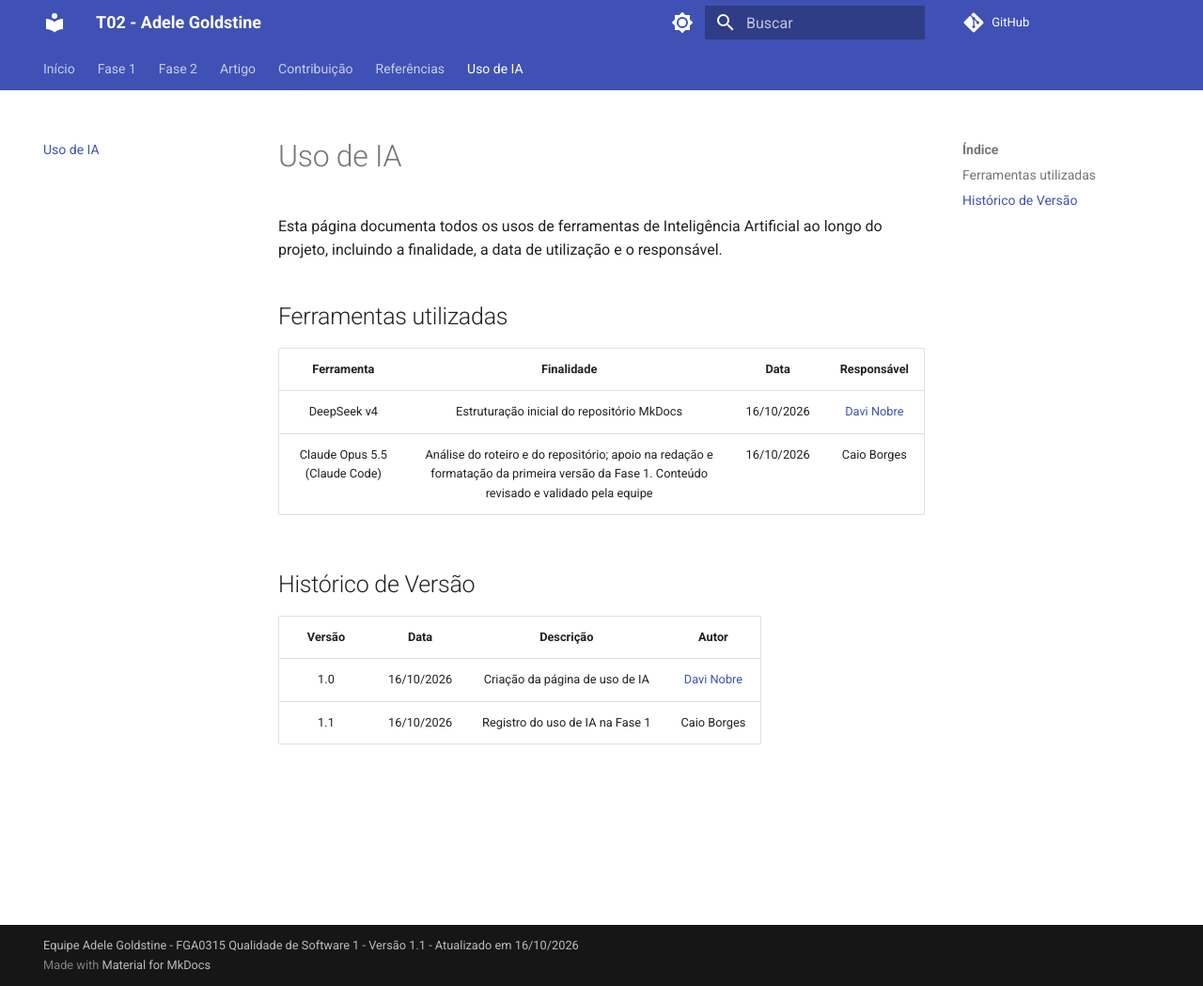
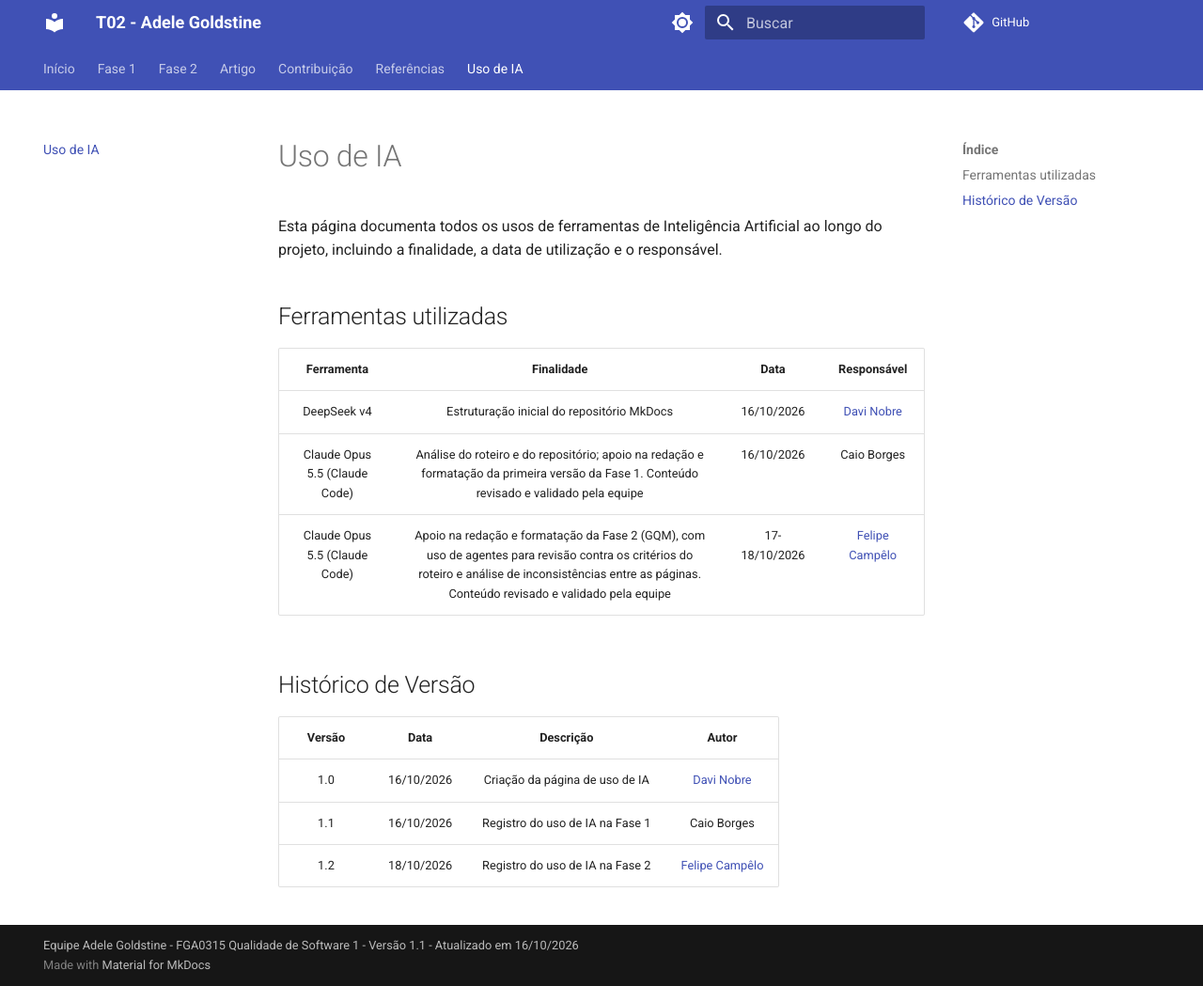
Before and after one commit to FCTE-Qualidade-de-Software-1/2026-2_T02_ADELE_GOLDSTINE, an MkDocs documentation site: the page built from docs/uso-de-ia.md, in a window 1280 px wide and 1049 px high. Shown: the whole window at 94% size. Built offline with MkDocs 1.6.1 and Material for MkDocs 9.7.7, drawn with Linux system fonts in a browser that asks for light colours; comment, search, counter and statistics services are not loaded.

Commit message:
Uso de IA: registro do uso na Fase 2

```diff
--- a/docs/uso-de-ia.md
+++ b/docs/uso-de-ia.md
@@ -8,6 +8,7 @@ Esta página documenta todos os usos de ferramentas de Inteligência Artificial
 | :--------: | :--------: | :--: | :---------: |
 | DeepSeek v4 | Estruturação inicial do repositório MkDocs | 16/10/2026 | [Davi Nobre](https://github.com/Jagaima) |
 | Claude Opus 5.5 (Claude Code) | Análise do roteiro e do repositório; apoio na redação e formatação da primeira versão da Fase 1. Conteúdo revisado e validado pela equipe | 16/10/2026 | Caio Borges |
+| Claude Opus 5.5 (Claude Code) | Apoio na redação e formatação da Fase 2 (GQM), com uso de agentes para revisão contra os critérios do roteiro e análise de inconsistências entre as páginas. Conteúdo revisado e validado pela equipe | 17-18/10/2026 | [Felipe Campêlo](https://github.com/felipeacampelo) |
 
 ## Histórico de Versão
 
@@ -15,3 +16,4 @@ Esta página documenta todos os usos de ferramentas de Inteligência Artificial
 | :----: | :--: | :-------: | :---: |
 | 1.0 | 16/10/2026 | Criação da página de uso de IA | [Davi Nobre](https://github.com/Jagaima) |
 | 1.1 | 16/10/2026 | Registro do uso de IA na Fase 1 | Caio Borges |
+| 1.2 | 18/10/2026 | Registro do uso de IA na Fase 2 | [Felipe Campêlo](https://github.com/felipeacampelo) |
```
